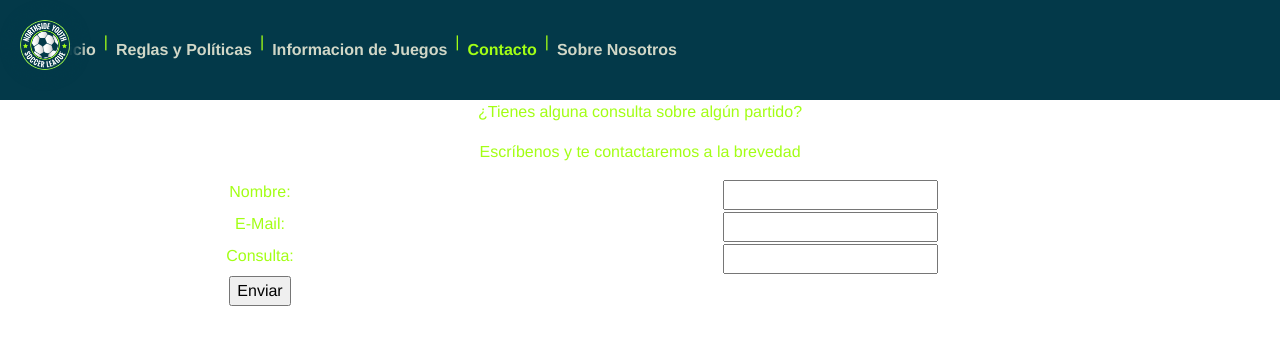
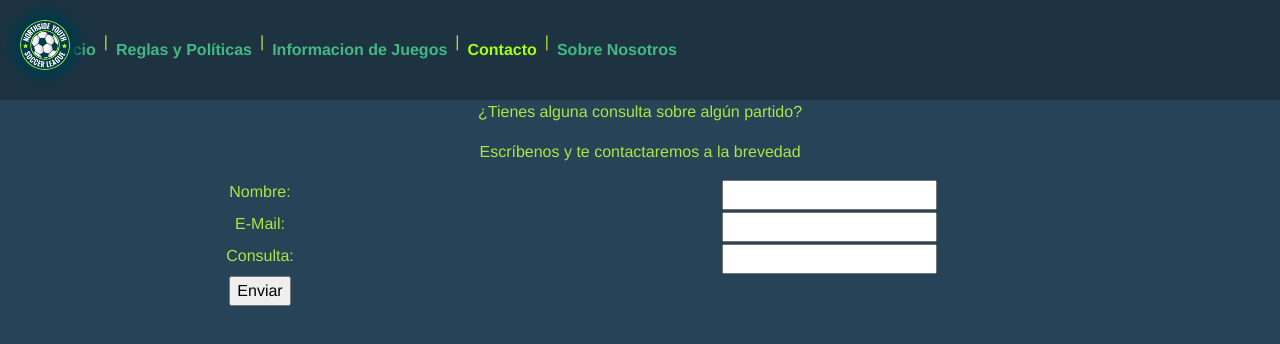
Before and after one commit to DavidTorcates/prueba-2, a Vue app: page /Contact in a window 1280 px wide. Shown: the top 344 px of the page. Built offline with nearby package versions, Linux system fonts and the light colour scheme.

Commit message:
contact and form components

```diff
--- a/src/assets/scss/base/_base.scss
+++ b/src/assets/scss/base/_base.scss
@@ -1,9 +1,10 @@
-$color-primario: #A3FF15;
-$color-segundario: #264357;
+$color-primario: #ADE542;
+$color-secundario: #264357;
+$color-navbar: #1D3342;
 $text-color: white;
 /* base/base */
-*{
-  background-color: $color-segundario;
+body {
+  background-color: $color-secundario;
 }
 
 #app {
@@ -16,7 +17,7 @@ $text-color: white;
 
 #nav {
   padding: 30px;
-  background:$color-segundario;
+  background:$color-secundario;
 }
 
 #nav a {
@@ -35,7 +36,7 @@ $text-color: white;
   margin-top: 25px;
   }
   .card-title{
-    background: $color-segundario;
+    background: $color-secundario;
     color: white;
     font-size: 1.5em;
     padding-top: 20px;
--- a/src/assets/scss/components/_navbar.scss
+++ b/src/assets/scss/components/_navbar.scss
@@ -1,4 +1,6 @@
 /* components/navbar */
+#nav{
+  background-color: $color-navbar;
   h3 {
     margin: 40px 0 0;
   }
@@ -13,3 +15,4 @@ li {
   a {
     color: #42b983;
   }
+}
--- a/src/assets/scss/main.scss
+++ b/src/assets/scss/main.scss
@@ -1,4 +1,4 @@
+@import "vendor/bootstrap";
 @import "base/base";
 @import "components/navbar";
 @import "pages/home";
-@import "vendor/bootstrap";
--- /dev/null
+++ b/src/components/Form.vue
@@ -0,0 +1,48 @@
+<template>
+  <div class="row">
+    <div class="col-md-12">
+      <p>¿Tienes alguna consulta sobre algún partido?</p>
+      <p>Escríbenos y te contactaremos a la brevedad</p>
+      <form action="#" method="post">
+        <div class="row">
+          <div class="col-4">
+            <label for="nombre">Nombre:</label>
+          </div>
+          <div class="col-8">
+            <input type="text" name="nombre" id="nombre" />
+          </div>
+        </div>
+        <div class="row">
+          <div class="col-4">
+            <label for="email">E-Mail:</label>
+          </div>
+          <div class="col-8">
+            <input type="text" name="email" id="email" />
+          </div>
+        </div>
+        <div class="row">
+          <div class="col-4">
+            <label for="consulta">Consulta:</label>
+          </div>
+          <div class="col-8">
+            <input type="text" name="consulta" id="consulta" />
+          </div>
+        </div>
+        <div class="row">
+          <div class="col-4">
+            <input type="submit" value="Enviar" />
+          </div>
+        </div>
+      </form>
+    </div>
+  </div>
+</template>
+
+<script>
+export default {
+  name: "Form",
+  props: {
+
+  },
+};
+</script>
--- a/src/views/Contact.vue
+++ b/src/views/Contact.vue
@@ -1,50 +1,16 @@
 <template>
   <div class="container">
-    <div class="row">
-      <div class="col-md-12">
-        <p>¿Tienes alguna consulta sobre algún partido?</p>
-        <p>Escríbenos y te contactaremos a la brevedad</p>
-        <form action="#" method="post">
-          <div class="row">
-            <div class="col-4">
-              <label for="nombre">Nombre:</label>
-
-            </div>
-            <div class="col-8">
-              <input type="text" name="nombre" id="nombre" />
-            </div>
-          </div>
-          <div class="row">
-            <div class="col-4">
-              <label for="email">E-Mail:</label>
-            </div>
-            <div class="col-8">
-              <input type="text" name="email" id="email" />
-            </div>
-          </div>
-          <div class="row">
-            <div class="col-4">
-              <label for="consulta">Consulta:</label>
-            </div>
-            <div class="col-8">
-              <input type="text" name="consulta" id="consulta" />
-            </div>
-          </div>
-          <div class="row">
-            <div class="col-4">
-              <input type="submit" value="Enviar" />
-            </div>
-          </div>
-        </form>
-      </div>
-    </div>
+    <Form/>
   </div>
   <router-view />
 </template>
 
 <script>
+import Form from "@/components/Form.vue";
 export default {
   name: "Home",
-  components: {},
+  components: {
+    Form,
+  },
 };
 </script>
```
Also changed, not shown: src/assets/css/main.css. Lines whose indentation alone changed are shown as unchanged.
